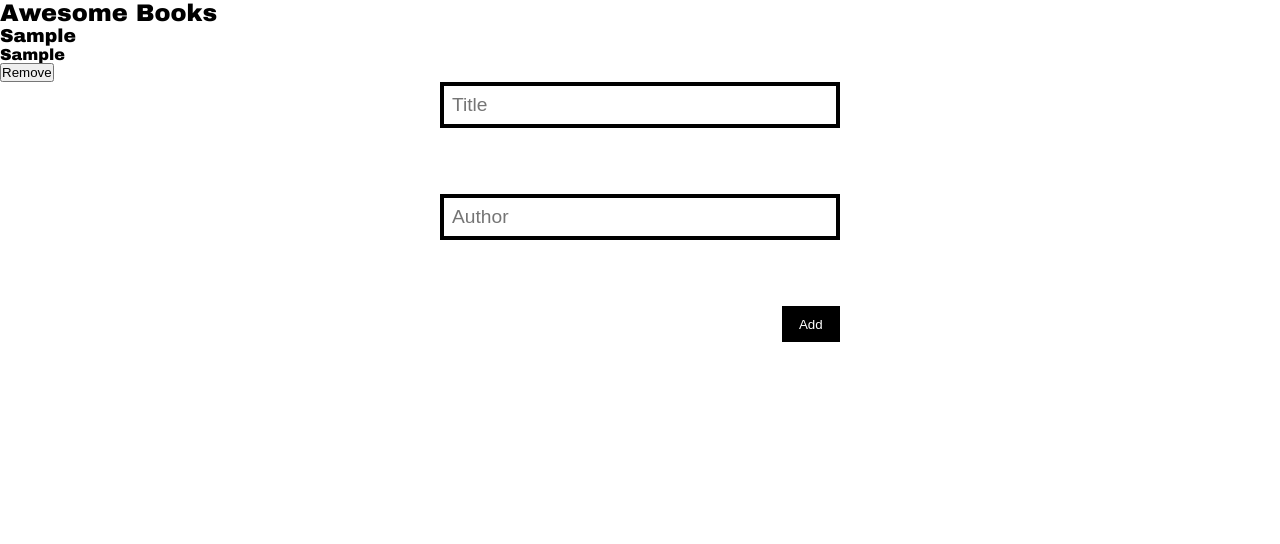
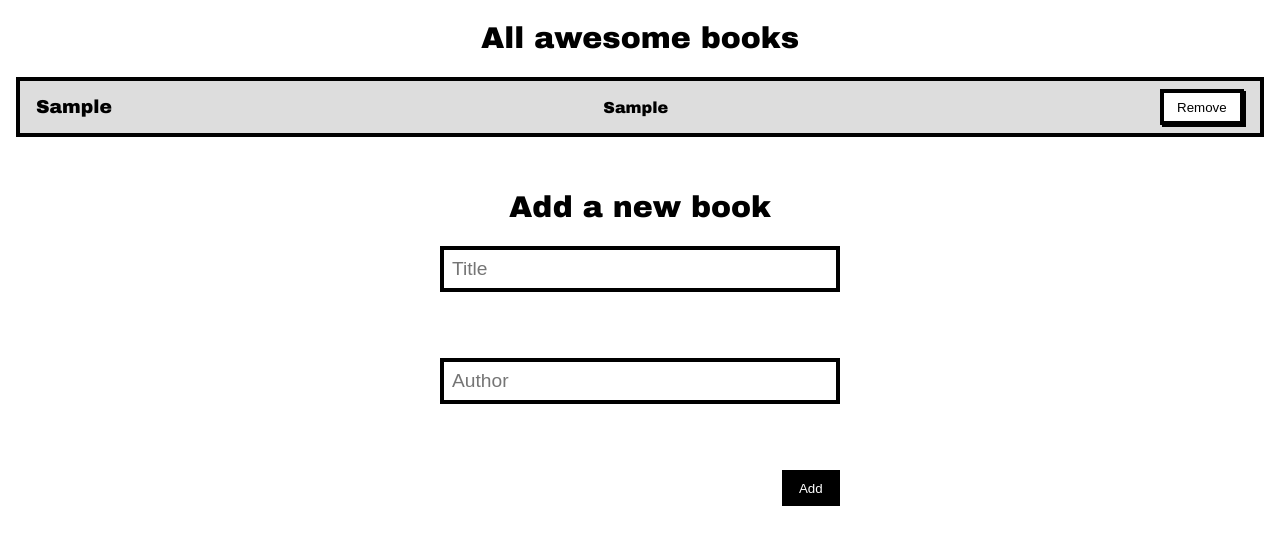
Before and after one commit to BB-Simon/awesome-books, a website: page index.html in a window 1280 px wide. Both pictures are taken after typing "Sample", "Sample" into the empty fields and a click on the input "Add". Drawn offline with Linux system fonts and the light colour scheme; a web font is replaced by a local one.

Commit message:
Add class to draw book

```diff
--- a/css/styles.css
+++ b/css/styles.css
@@ -45,12 +45,11 @@ body {
   position: relative;
   display: flex;
   flex-direction: column;
-  min-height: 100vh;
   margin-inline: auto;
   padding: 1rem;
 }
 
-.container > * {
+/* .container > * {
   max-width: 100%;
 }
 
@@ -60,7 +59,7 @@ body {
 
 .container > :last-child:not(main) {
   margin-block-end: 0;
-}
+} */
 
 /* book collection section styles
 ------------------------------------ */
@@ -71,7 +70,7 @@ body {
   margin-block-end: 1rem;
 }
 
-.books {
+.list-container {
   display: flex;
   flex-direction: column;
   justify-content: flex-start;
@@ -79,30 +78,30 @@ body {
   margin-block-end: 2rem;
 }
 
-.book {
+.list-item {
   display: flex;
   flex-flow: row wrap;
   justify-content: space-between;
   align-items: center;
 }
 
-.books .book:nth-child(odd) {
+.list-container .list-item:nth-child(odd) {
   background-color: #ddd;
 }
 
 /* remove padding, margin and border from all elements in book */
-.book * {
+.list-item * {
   padding: 1rem;
   border: none;
 }
 
-.book__empty {
+.list-item__empty {
   text-align: center;
   padding: 1rem;
   color: #f00;
 }
 
-.book__remove-btn {
+.remove-book-btn {
   border: 4px solid #000;
   box-shadow: 2px 2px 0 #000;
   padding: 0.5em 1em;
@@ -110,14 +109,14 @@ body {
   background-color: #fff;
 }
 
-.book__remove-btn:hover,
-.book__remove-btn:focus {
+.remove-book-btn:hover,
+.remove-book-btn:focus {
   background-color: #000;
   color: #fff;
   box-shadow: none;
 }
 
-.book__remove-btn:active {
+.remove-book-btn:active {
   background-color: #fff;
   color: #000;
   box-shadow: none;
@@ -125,16 +124,9 @@ body {
 
 /* Add Book section styles
 ------------------------------------ */
-.add__book {
+.add-book {
   max-inline-size: 400px;
   margin-inline: auto;
-}
-
-.add__book-title {
-  text-align: center;
-  font-size: 30px;
-  line-height: 1.5;
-  margin-block-end: 1rem;
 }
 
 .add-book-form {
--- a/index.html
+++ b/index.html
@@ -11,13 +11,14 @@
 </head>
 <body>
   <main>
-    <section class="section">
-      <h1>Awesome Books</h1>
-      <ul id="book-list" class="list-wrapper">
-        <!-- Dynamic book list comes here -->
+    <section id="book-container" class="container">
+      <h1 class="page-title">All awesome books</h1>
+      <ul id="book-list" class="list-container">
+
       </ul>
     </section>
-    <section class="add__book">
+    <section class="add-book">
+      <h1 class="page-title">Add a new book</h1>
       <form id="add-book" class="add-book-form">
         <input type="text" name="title" id="title" placeholder="Title">
         <br>
--- a/js/index.js
+++ b/js/index.js
@@ -1,50 +1,61 @@
-const addBookForm = document.getElementById('add-book');
-const bookListContainer = document.getElementById('book-list');
-let books = JSON.parse(localStorage.getItem('books')) || [];
+class BookList {
+  constructor() {
+    this.books = JSON.parse(localStorage.getItem('books')) || [];
+    this.bookListContainer = document.getElementById('book-list');
+    this.drawBooksToTheDom();
+  }
 
-function addBookToTheList() {
-  bookListContainer.innerHTML = '';
-  localStorage.setItem('books', JSON.stringify(books));
-  books.forEach((book) => {
+  add(book) {
+    this.books = [book, ...this.books];
+    this.saveToLG();
+    this.drawBooksToTheDom();
+  }
+
+  saveToLG() {
+    localStorage.setItem('books', JSON.stringify(this.books));
+  }
+
+  drawBooksToTheDom() {
+    this.bookListContainer.innerHTML = '';
+    this.books.forEach((book) => {
       const li = document.createElement('li');
       li.classList.add('list-item');
       const html = `
         <h3>${book.title}</h3>
         <h4>${book.author}</h4>
-      <button class='remove-book' data-id=${book.id}>Remove</button>
+        <button class='remove-book-btn' data-id=${book.id}>Remove</button>
         `;
 
       li.innerHTML = html;
-    bookListContainer.appendChild(li);
-    const removeBtns = document.querySelectorAll('.remove-book');
+      this.bookListContainer.appendChild(li);
+      const removeBtns = document.querySelectorAll('.remove-book-btn');
       removeBtns.forEach((btn) => {
-      const id = btn.getAttribute('data-id');
         btn.addEventListener('click', () => {
         // Remove book from the list
-        books = books.filter((book) => book.id !== id);
-        addBookToTheList();
+          this.removeBookFromTheDom(btn, book.id);
         });
       });
     });
   }
 
-addBookToTheList();
+  removeBookFromTheDom(btn, id) {
+    const root = btn.parentNode;
+    root.parentNode?.removeChild(root);
+    this.books = this.books.filter((book) => book.id !== id);
+    this.saveToLG();
+  }
+}
+
+const book = new BookList();
+const addBookForm = document.getElementById('add-book');
 
 function handleSubmit(e) {
   e.preventDefault();
-
-  const bookTitle = addBookForm.title.value;
-  const bookAuthor = addBookForm.author.value;
-  books.push({
-    id: `${Date.now()}`,
-    title: bookTitle,
-    author: bookAuthor,
-  });
-
-  addBookToTheList();
-
-  addBookForm.title.value = '';
-  addBookForm.author.value = '';
+  const title = addBookForm.title.value;
+  const author = addBookForm.author.value;
+  const newBook = { title, author, id: `${Date.now()}` };
+  book.add(newBook);
+  e.target.reset();
 }
 
 addBookForm.addEventListener('submit', handleSubmit);
```
Lines whose indentation alone changed are shown as unchanged.
